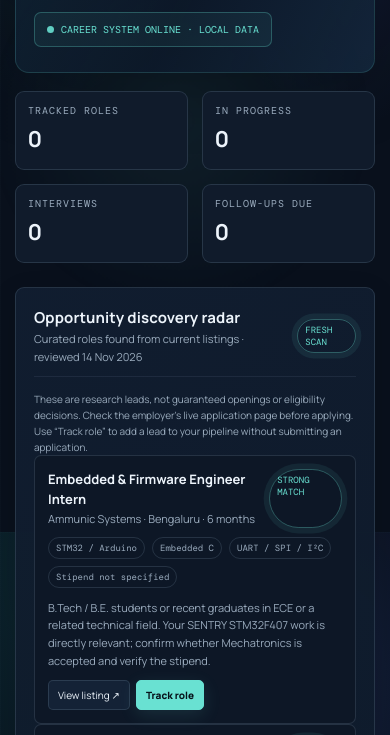
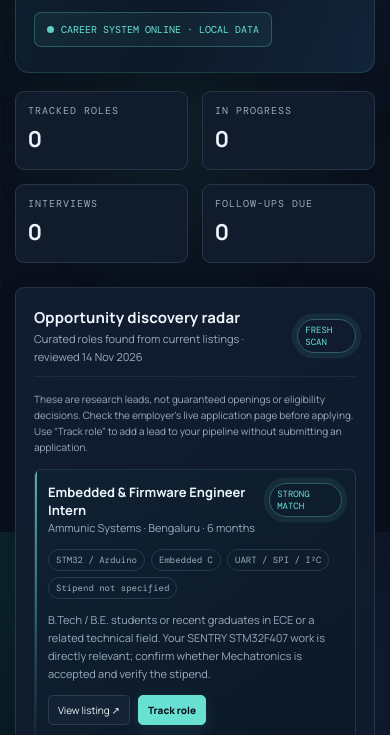
Before and after one commit to cbhavithscultural-cloud/engineering-portfolio, a plain HTML site: page career/index.html in a window 390 px wide. Shown: the part 312-1047 px from the top of the page. Drawn offline with nearby package versions, Linux system fonts and the light colour scheme.

Commit message:
Style opportunity radar cards for responsive discovery dashboard

```diff
--- a/career/style.css
+++ b/career/style.css
@@ -41,3 +41,13 @@ body:before{content:"";position:fixed;z-index:-1;inset:-20%;pointer-events:none;
 .integration .state:before{content:"";width:6px;height:6px;border-radius:50%;background:var(--amber)}
 @media(max-width:560px){.hero{padding:25px 18px;margin-top:16px}.hero h1{font-size:34px}.grid,.integration-strip{grid-template-columns:1fr}}
 @media(prefers-reduced-motion:reduce){*,*:before,*:after{animation-duration:.01ms!important;animation-iteration-count:1!important;scroll-behavior:auto!important;transition-duration:.01ms!important}}
+
+.opportunity-grid{display:grid;grid-template-columns:repeat(2,minmax(0,1fr));gap:12px;margin-top:14px}
+.opportunity{min-width:0;background:linear-gradient(145deg,rgba(16,34,51,.9),rgba(12,24,39,.95));border:1px solid rgba(117,163,195,.18);position:relative;overflow:hidden}
+.opportunity:before{content:"";position:absolute;inset:0 auto 0 0;width:2px;background:linear-gradient(180deg,var(--cyan),transparent);opacity:.75}
+.opportunity .app-top{align-items:flex-start}.opportunity h3{line-height:1.4}
+.opportunity .app-meta{display:flex;flex-wrap:wrap;gap:6px;margin:12px 0}
+.opportunity .sub{line-height:1.65}
+.opportunity .app-actions{display:flex;flex-wrap:wrap;gap:8px;margin-top:12px}
+.opportunity button:disabled{opacity:.65;cursor:default}
+@media(max-width:700px){.opportunity-grid{grid-template-columns:1fr}}
```
